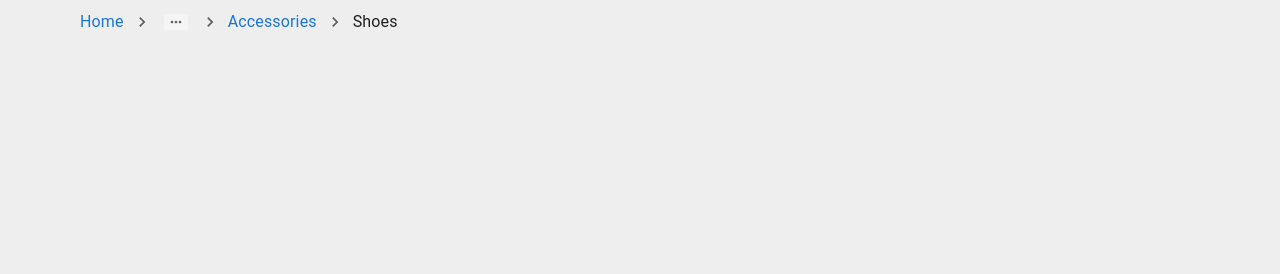
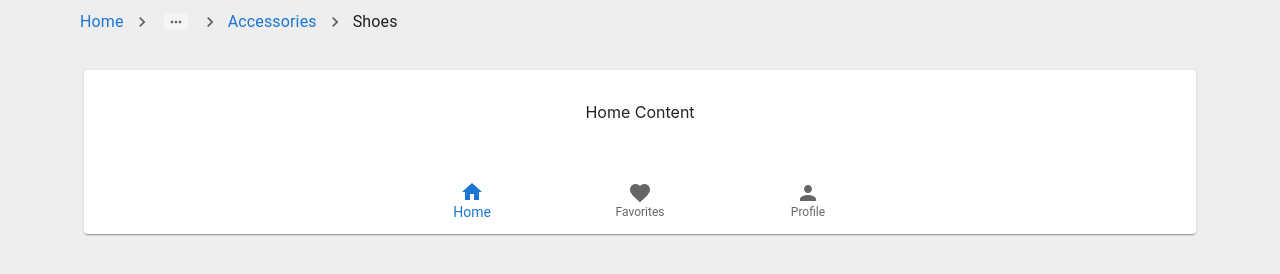
Before and after one commit to ralphsulit/material-ui-tutorial, a React (Create React App) app: page / in a window 1280 px wide. Shown: the part 4837-5111 px from the top of the page. Before the commit the page ends 4951 px from the top, so only its background shows below. Built offline with nearby package versions, Linux system fonts and the light colour scheme.

Commit message:
feat: added Bottom Nav w/ sample destination (Bottom Nav Component)

```diff
--- a/src/App.tsx
+++ b/src/App.tsx
@@ -20,6 +20,7 @@ import { MuiLink } from './components/MuiLink';
 import { MuiBreadcrumbs } from './components/MuiBreadCrumbs';
 import { MuiDrawer } from './components/MuiDrawer';
 import { MuiSpeedDial } from './components/MuiSpeedDial';
+import { MuiBottomNavigation } from './components/MuiBottomNavigation';
 
 function App() {
   return (
@@ -76,6 +77,9 @@ function App() {
 
         {/* SpeedDial Component */}
         <MuiSpeedDial />
+
+        {/* Bottom Navigation */}
+        <MuiBottomNavigation />
       </Stack>
     </div>
   );
--- /dev/null
+++ b/src/components/MuiBottomNavigation.tsx
@@ -0,0 +1,50 @@
+import { useState } from 'react';
+
+import { BottomNavigation, BottomNavigationAction, Paper, Box } from "@mui/material";
+
+import HomeIcon from '@mui/icons-material/Home';
+import FavoriteIcon from '@mui/icons-material/Favorite';
+import PersonIcon from '@mui/icons-material/Person';
+
+export const MuiBottomNavigation = () => {
+  const [value, setValue] = useState(0);
+  const [selectedContent, setSelectedContent] = useState("Home Content");
+
+  const handleChange = (event: React.ChangeEvent<{}>, newValue: number) => {
+    setValue(newValue);
+
+    // Update the selected content based on the tab index
+    switch (newValue) {
+      case 0:
+        setSelectedContent("Home Content");
+        break;
+      case 1:
+        setSelectedContent("Favorites Content");
+        break;
+      case 2:
+        setSelectedContent("Profile Content");
+        break;
+      default:
+        setSelectedContent("Home Content"); // Default to Home content
+        break;
+    }
+  };
+
+
+  return (
+    <Paper sx={{padding: '32px', margin: '20px', height: '100px'}}>
+      <Box sx={{textAlign: 'center'}}>{selectedContent}</Box>
+
+      <BottomNavigation
+        sx={{width: '100%', marginTop: '50px'}}
+        value={value}
+        onChange={handleChange}
+        showLabels
+      >
+        <BottomNavigationAction label="Home" icon={<HomeIcon />} />
+        <BottomNavigationAction label="Favorites" icon={<FavoriteIcon />} />
+        <BottomNavigationAction label="Profile" icon={<PersonIcon />} />
+      </BottomNavigation>
+    </Paper>
+  )
+}
```
